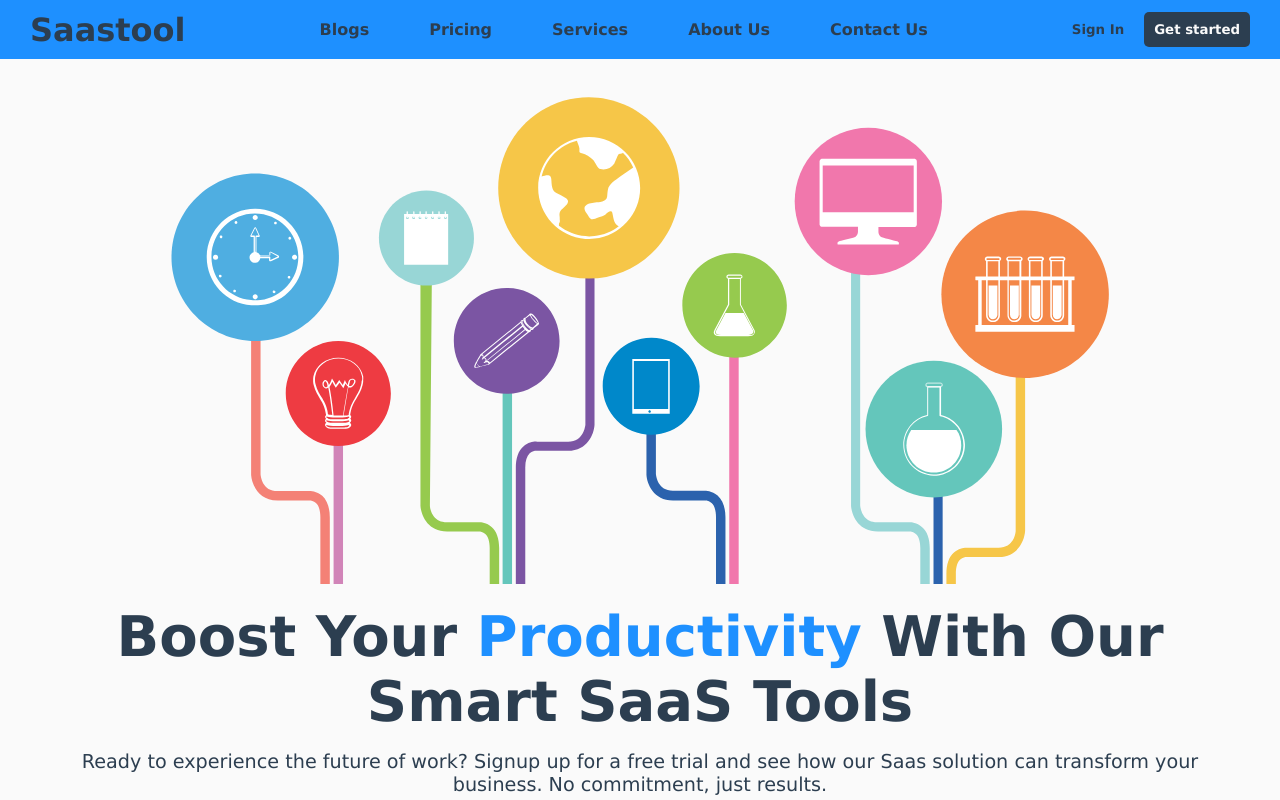
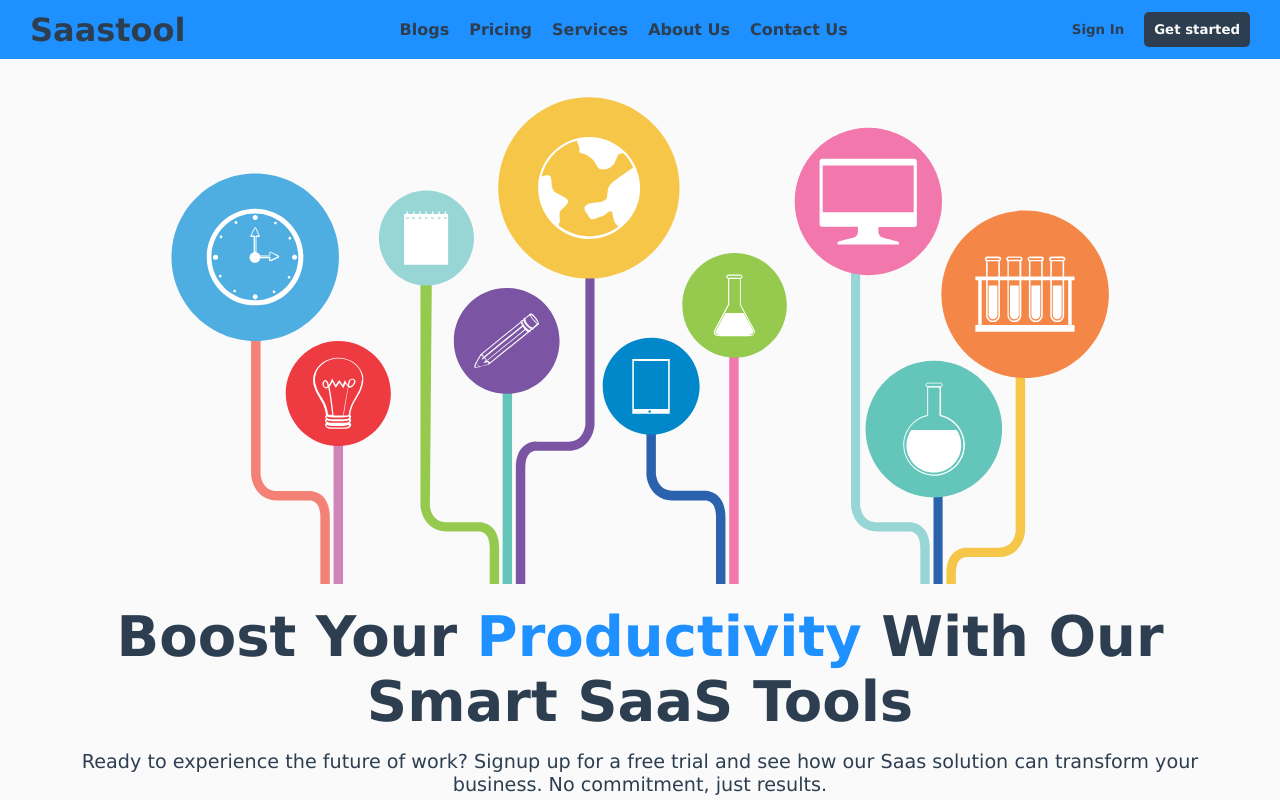
Before and after one commit to emteezet/Saastool, a React (Vite) app: page / in a window 1280 px wide. Shown: the top 800 px of the page. Built offline with nearby package versions, Linux system fonts and the light colour scheme.

Commit message:
commit init

```diff
--- a/src/components/Nav.jsx
+++ b/src/components/Nav.jsx
@@ -26,14 +26,26 @@ const Nav = () => {
             <NavLink to="./blog">Blogs</NavLink>
           </li>
 
-          <li onClick={closeMenu}>
-            <ScrollLink to="price-plan" smooth={true} duration={200} spy={true}>
+          <li>
+            <ScrollLink
+              to="price-plan"
+              onClick={closeMenu}
+              smooth={true}
+              duration={200}
+              spy={true}
+            >
               Pricing
             </ScrollLink>
           </li>
 
-          <li onClick={closeMenu}>
-            <ScrollLink to="services" smooth={true} duration={200} spy={true}>
+          <li>
+            <ScrollLink
+              to="services"
+              onClick={closeMenu}
+              smooth={true}
+              duration={200}
+              spy={true}
+            >
               Services
             </ScrollLink>
           </li>
--- a/src/index.css
+++ b/src/index.css
@@ -1,32 +1,36 @@
-
-*{
+* {
   margin: 0;
   padding: 0;
   box-sizing: border-box;
   font-family: Verdana, Geneva, Tahoma, sans-serif;
-  accent-color:var(--primary-color);
+  accent-color: var(--primary-color);
 }
 
-html{
+html {
   scroll-behavior: smooth;
+  width: 100%;
 }
 
-body{
+body {
   width: 100%;
   height: 100%;
 }
 
-
-
-li{
+li {
   list-style: none;
 }
 
-a{
+a {
   text-decoration: none;
   color: var(--text-color);
 }
 
-h1, h2, h3, h4, h5, h6, p{
+h1,
+h2,
+h3,
+h4,
+h5,
+h6,
+p {
   color: var(--dark-text);
 }
--- a/src/styles/Hero.css
+++ b/src/styles/Hero.css
@@ -110,8 +110,13 @@
 
 /* mobile screens */
 
-@media (width < 768px) {
+@media (width < 700px) {
   .hero-btns {
     flex-wrap: wrap;
+    width: 100%;
+  }
+
+  .hero-section {
+    width: 100%;
   }
 }
--- a/src/styles/Nav.css
+++ b/src/styles/Nav.css
@@ -10,7 +10,7 @@ nav {
   justify-content: space-between;
   align-items: center;
   padding: 10px 30px;
-  gap: 10px;
+  /* gap: 10px; */
   z-index: 999;
 
   .logo {
@@ -26,7 +26,7 @@ nav {
     justify-content: center;
 
     li {
-      display: block;
+      display: inline-block;
       text-align: center;
       transition: all 0.5s ease-in-out;
       padding: 10px;
@@ -37,7 +37,7 @@ nav {
       }
 
       a {
-        padding: 10px 20px;
+        /* padding: 10px 20px; */
         cursor: pointer;
         color: var(--dark-text);
         font-weight: bold;
@@ -120,7 +120,7 @@ nav {
 
 /* mobile screen */
 
-@media (width < 768px) {
+@media (width < 889px) {
   nav ul {
     display: none;
   }
```
